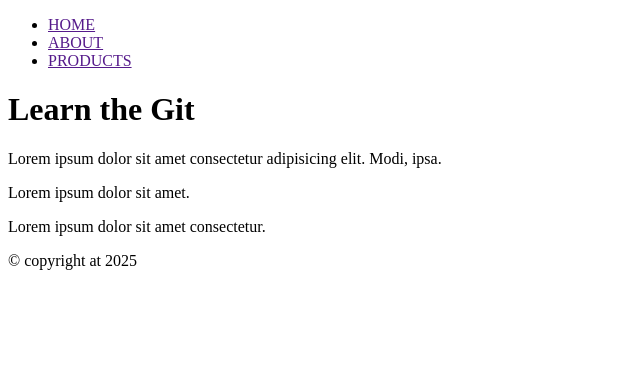
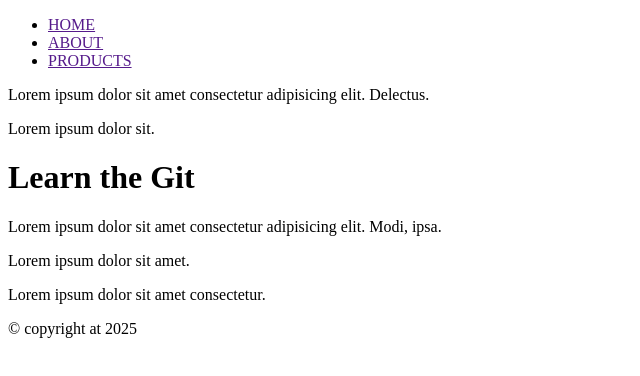
Before and after one commit to Adkham-Bakhadirovich/example, a plain HTML site: page index.html in a window 1280 px wide. Shown: the whole page, without its empty margins (0-640 px from the left). Drawn offline with Linux system fonts and the light colour scheme.

Commit message:
added any.txt and main.css update

```diff
--- a/index.html
+++ b/index.html
@@ -15,6 +15,8 @@
     </nav>
   </header>
   <body>
+    <p>Lorem ipsum dolor sit amet consectetur adipisicing elit. Delectus.</p>
+    <p>Lorem ipsum dolor sit.</p>
     <h1>Learn the Git</h1>
     <p>Lorem ipsum dolor sit amet consectetur adipisicing elit. Modi, ipsa.</p>
     <p>Lorem ipsum dolor sit amet.</p>
```
Also changed, not shown: any.txt (added).
